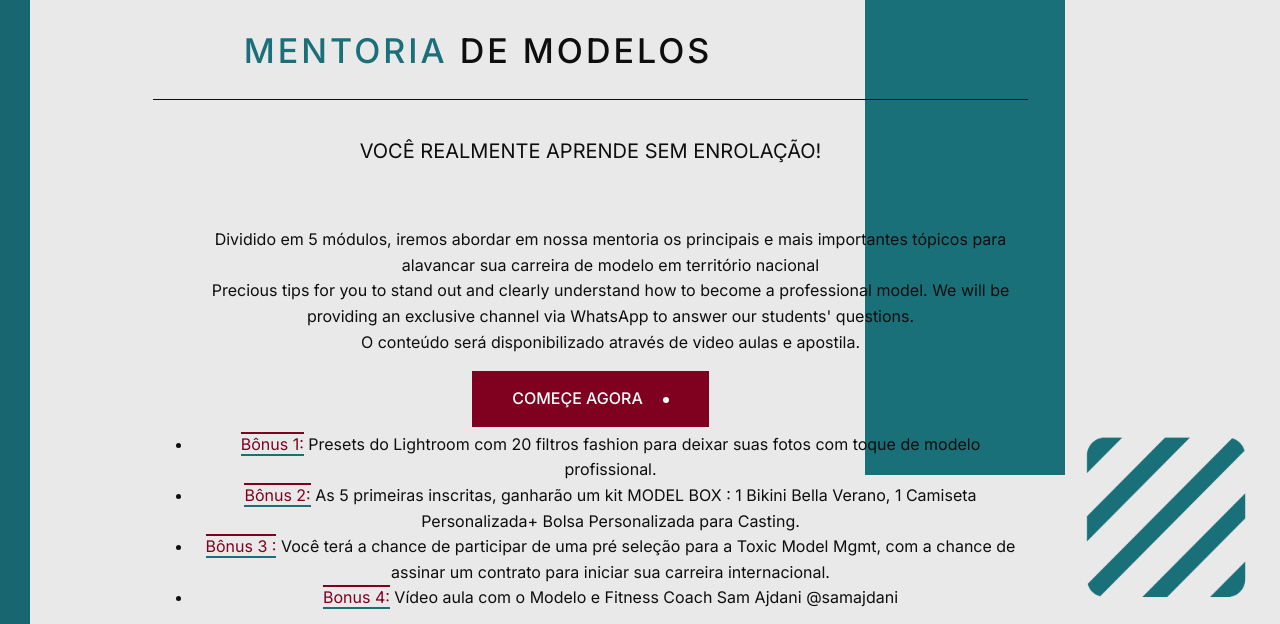
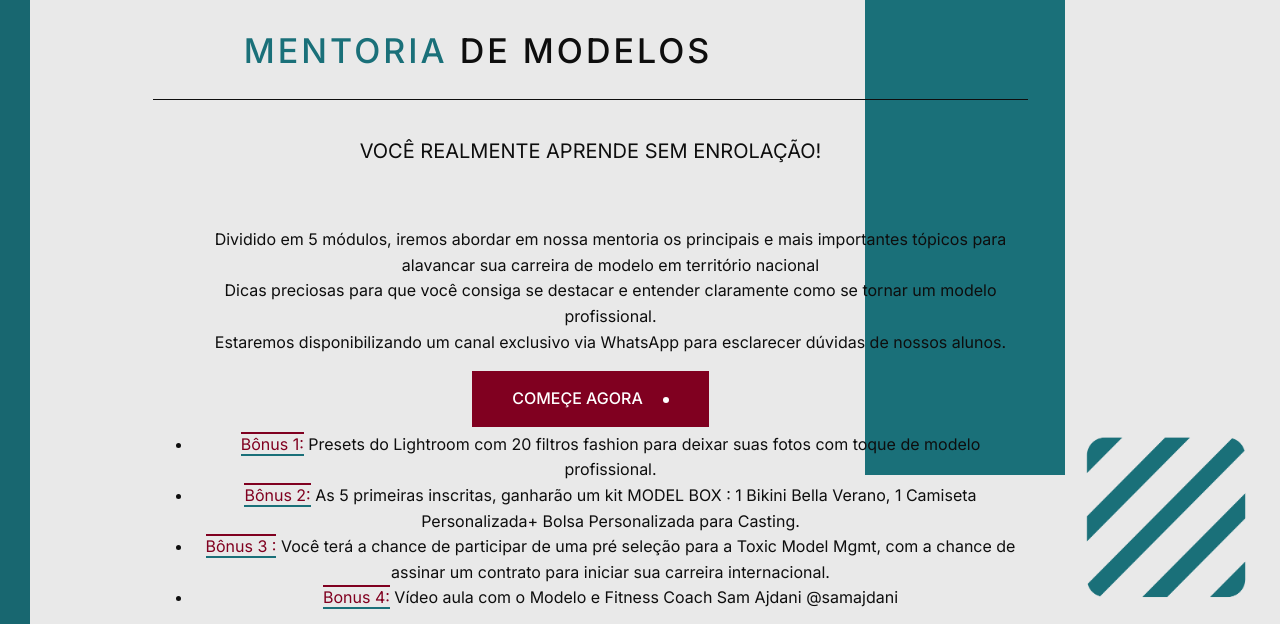
Before and after one commit to apricopt/brunoclass, a plain HTML site: page index.html in a window 1280 px wide. Shown: the part 172-796 px from the top of the page. Drawn offline with Linux system fonts and the light colour scheme.

Commit message:
fixed english

```diff
--- a/index.html
+++ b/index.html
@@ -1617,9 +1617,10 @@
                 <ul style="text-align: center; list-style: none;">
                   <li>Dividido em 5 módulos, iremos abordar em nossa mentoria os principais
                     e mais importantes tópicos para alavancar sua carreira de modelo em território nacional</li>
-                  <li>Precious tips for you to stand out and clearly understand how to become a professional model.
-                    We will be providing an exclusive channel via WhatsApp to answer our students' questions.<br>
-                    O conteúdo será disponibilizado através de video aulas e apostila. </li>
+                  <li>Dicas preciosas para que você consiga se destacar e entender claramente como se
+                    tornar um modelo profissional.<br>
+                    Estaremos disponibilizando um canal exclusivo via WhatsApp para esclarecer
+                    dúvidas de nossos alunos. </li>
                 </ul>
 
                 <div class="d-flex justify-content-center">
```
